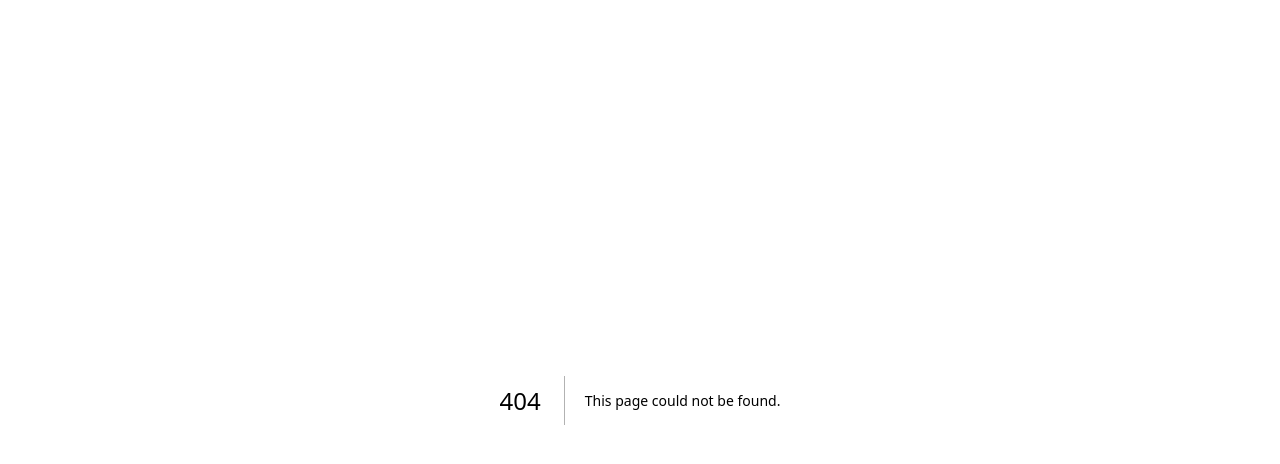
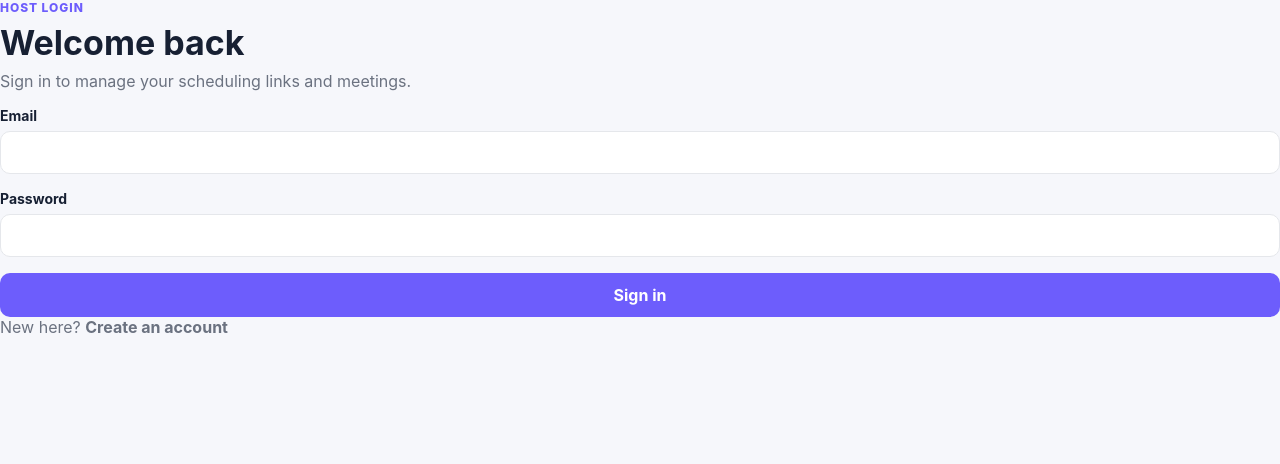
Before and after one commit to iparthapps-hash/booking-platform, a Next.js app: page /login in a window 1280 px wide. Before the commit this address had no page. Shown: the top 464 px of the page. Built offline with nearby package versions, Linux system fonts and the light colour scheme.

Commit message:
Add login page

```diff
--- /dev/null
+++ b/app/login/page.tsx
@@ -0,0 +1,49 @@
+'use client'
+
+import { FormEvent, useState } from 'react'
+import { signIn } from 'next-auth/react'
+import { useRouter } from 'next/navigation'
+
+export default function LoginPage() {
+  const router = useRouter()
+  const [error, setError] = useState('')
+  const [loading, setLoading] = useState(false)
+
+  async function submit(event: FormEvent<HTMLFormElement>) {
+    event.preventDefault()
+    setLoading(true)
+    setError('')
+    const form = new FormData(event.currentTarget)
+    const result = await signIn('credentials', {
+      email: form.get('email'),
+      password: form.get('password'),
+      redirect: false,
+    })
+    setLoading(false)
+
+    if (result?.error) {
+      setError('Invalid email or password.')
+      return
+    }
+
+    router.push('/')
+    router.refresh()
+  }
+
+  return (
+    <main className="authPage">
+      <section className="authCard">
+        <p className="eyebrow">Host login</p>
+        <h1>Welcome back</h1>
+        <p className="muted">Sign in to manage your scheduling links and meetings.</p>
+        <form className="form" onSubmit={submit}>
+          <label>Email<input name="email" type="email" required autoComplete="email" /></label>
+          <label>Password<input name="password" type="password" required autoComplete="current-password" /></label>
+          {error ? <p className="errorText">{error}</p> : null}
+          <button className="primary" type="submit" disabled={loading}>{loading ? 'Signing in…' : 'Sign in'}</button>
+        </form>
+        <p className="muted">New here? <a href="/signup"><strong>Create an account</strong></a></p>
+      </section>
+    </main>
+  )
+}
```
